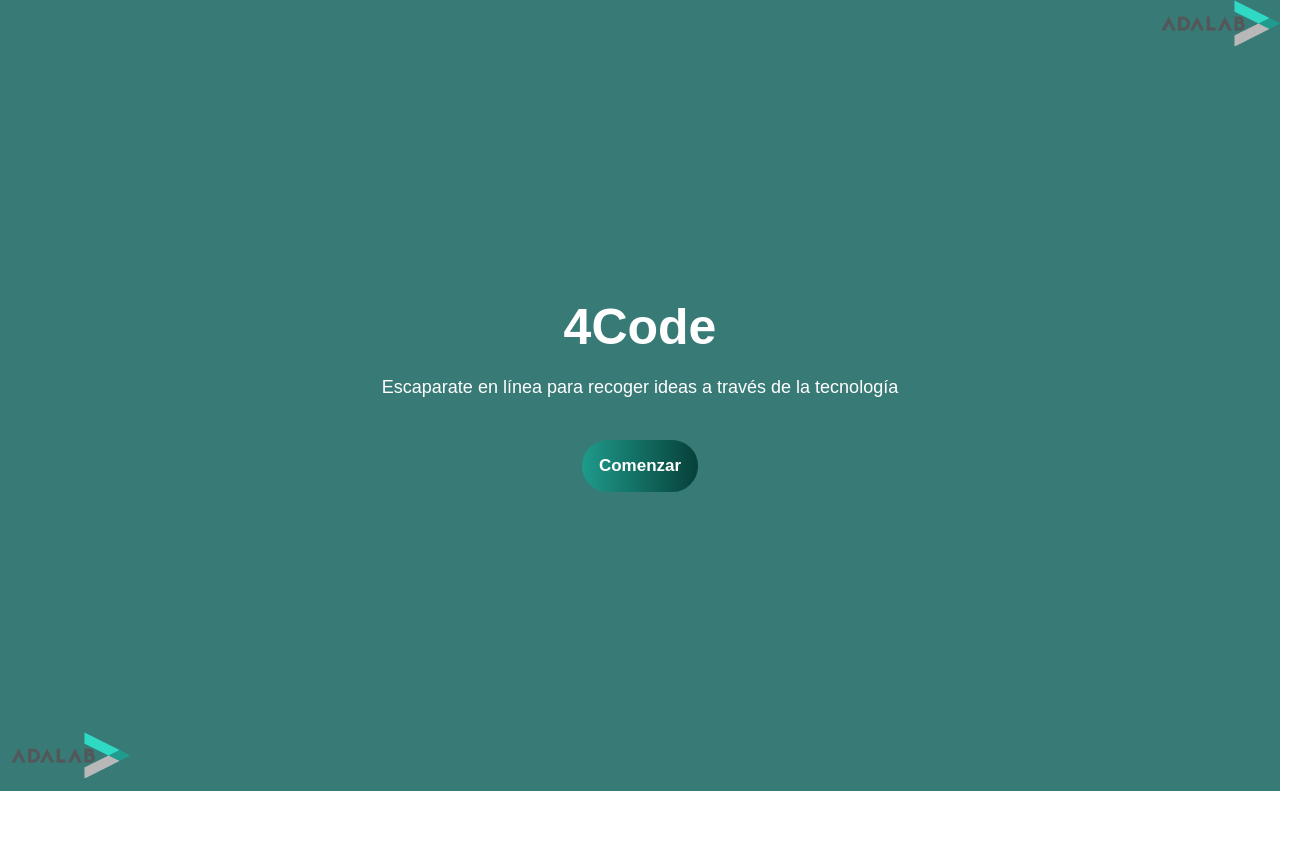
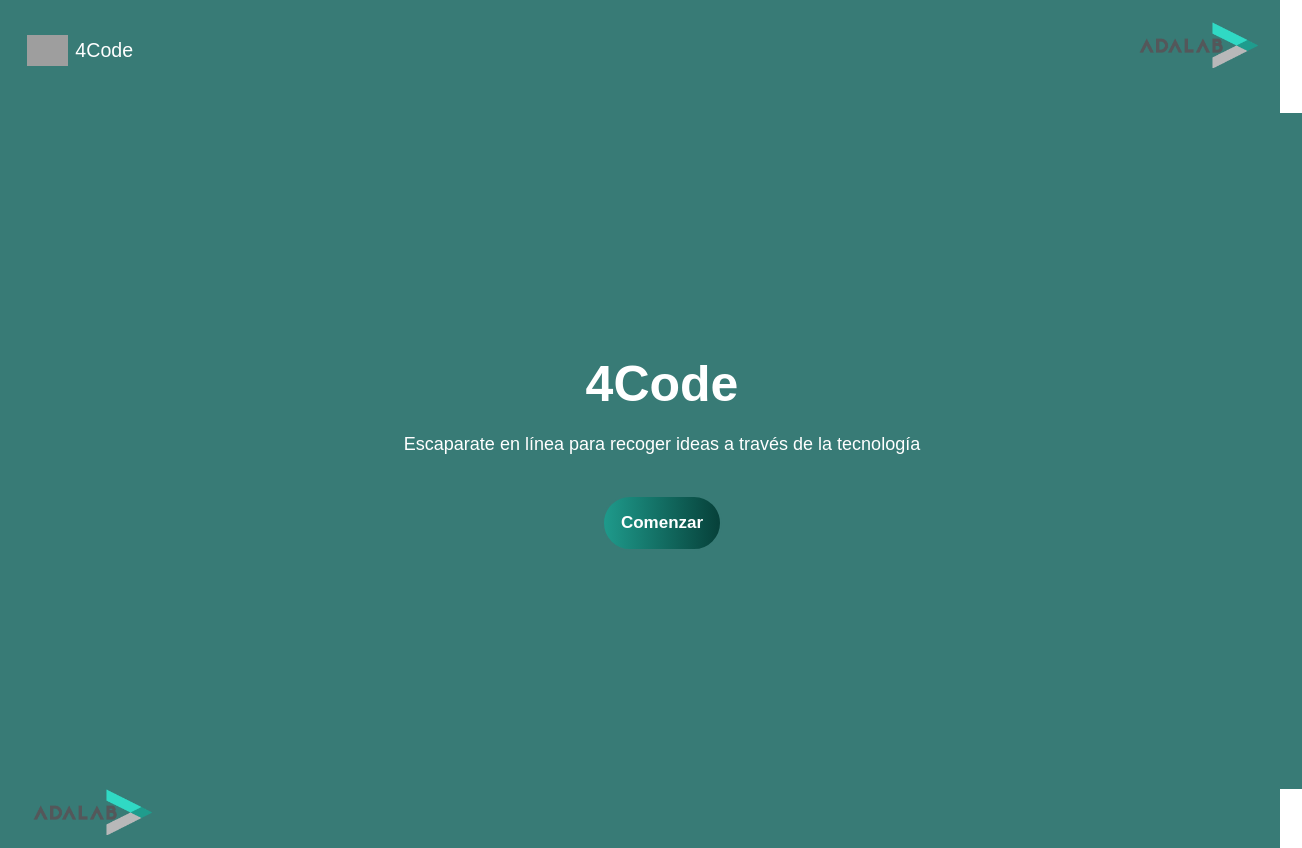
Before and after one commit to Nuria8890/ADALAB-project-module-3-team-2-ProyectosMolones, a React (Vite) app: page / in a window 1280 px wide. Shown: the whole page, 1302 px wide, since content can reach past the window. Before the commit the page ends 800 px from the top, so only its background shows below. Built offline with nearby package versions, Linux system fonts and the light colour scheme; grey boxes are pictures that could not be loaded.

Commit message:
add Header in Landing

```diff
--- a/src/components/App.jsx
+++ b/src/components/App.jsx
@@ -98,8 +98,8 @@ function App() {
                   onSubmitForm={handleSubmitForm}
                   urlCard={urlCard}
                 />
+                <Footer />
               </div>
-              <Footer />
             </>
           }
         />
--- a/src/components/Landing.jsx
+++ b/src/components/Landing.jsx
@@ -1,14 +1,14 @@
 import "../styles/layout/Landing.scss";
 import Footer from "./Footer";
 import { Link } from "react-router-dom";
-import adalab from "../images/adalab.png";
+import Header from "./Header";
+
 function Landing() {
   return (
     <>
-      <div className="logo-adalab">
-        <img className="logoSponsor" src={adalab} alt="Logo Adalab" />
-      </div>
-      <section className="container-landing">
+      <div className="container">
+        <Header />
+        <main className="container-landing">
           <h1 className="title-landing">4Code</h1>
           <p className="subtitle">
             Escaparate en línea para recoger ideas a través de la tecnología
@@ -18,9 +18,10 @@ function Landing() {
               <a href="">Comenzar</a>
             </Link>
           </div>
-      </section>
+        </main>
 
         <Footer />
+      </div>
     </>
   );
 }
--- a/src/styles/layout/Header.scss
+++ b/src/styles/layout/Header.scss
@@ -1,14 +1,12 @@
 .container {
   padding: 22px 22px 0 22px;
   background-color: var(--color-dark);
-
 }
 
 .header {
   display: flex;
   justify-content: space-between;
   margin-bottom: 2.5rem;
-
 }
 
 .header .header__brand {
```
Lines whose indentation alone changed are shown as unchanged.
